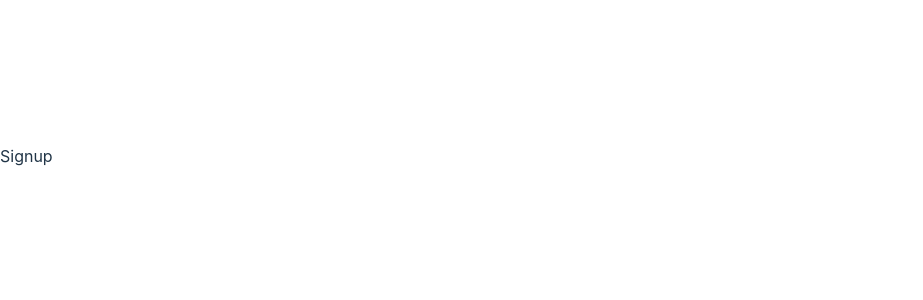
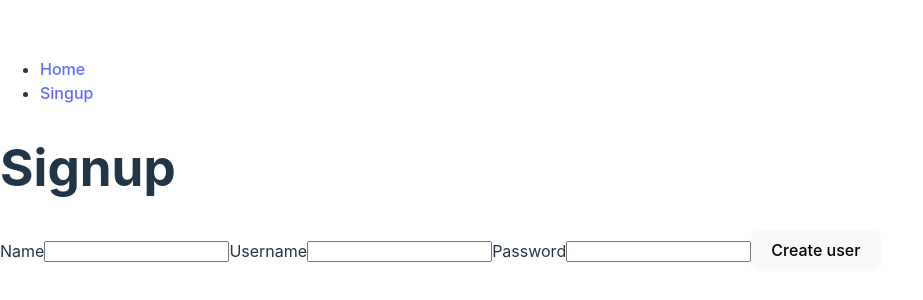
Before and after one commit to matiashernandev/mern-auth, a React (Vite) app in the folder frontend/: page /signup in a window 1280 px wide. Shown: the part 244-544 px from the top of the page, without its empty margins (0-923 px from the left). Built offline with nearby package versions, Linux system fonts and the light colour scheme.

Commit message:
add login and signup form

```diff
--- a/frontend/src/main.tsx
+++ b/frontend/src/main.tsx
@@ -1,17 +1,17 @@
 import React from "react"
 import ReactDOM from "react-dom/client"
-import App from "./App.tsx"
 import "./index.css"
 import { createBrowserRouter, RouterProvider } from "react-router-dom"
 import Signup from "./routes/Signup.tsx"
 import Dashboard from "./routes/Dashboard.tsx"
 import ProtectedRoute from "./routes/ProtectedRoute.tsx"
 import AuthProvider from "./auth/AuthProvider.tsx"
+import Login from "./routes/Login.tsx"
 
 const router = createBrowserRouter([
   {
     path: "/",
-    element: <App />
+    element: <Login />
   },
   {
     path: "/signup",
--- a/frontend/src/routes/Login.tsx
+++ b/frontend/src/routes/Login.tsx
@@ -1,5 +1,23 @@
+import { useState } from "react"
+import DefaultLayout from "../layout/DefaultLayout"
+
 export default function Login() {
+  const [username, setUsername] = useState("")
+  const [password, setPassword] = useState("")
+
   return (
-    <div>Login</div>
+    <DefaultLayout>
+      <form className="form">
+        <h1>Login</h1>
+
+        <label >Username</label>
+        <input onChange={(e) => { setUsername(e.target.value) }} type="text" />
+
+        <label >Password</label>
+        <input onChange={(e) => { setPassword(e.target.value) }} type="password" />
+
+        <button>Login</button>
+      </form>
+    </DefaultLayout>
   )
 }
--- a/frontend/src/routes/Signup.tsx
+++ b/frontend/src/routes/Signup.tsx
@@ -1,5 +1,25 @@
+import { useState } from "react"
+import DefaultLayout from "../layout/DefaultLayout"
+
 export default function Signup() {
+  const [name, setName] = useState("")
+  const [username, setUsername] = useState("")
+  const [password, setPassword] = useState("")
+
   return (
-    <div>Signup</div>
+    <DefaultLayout>
+      <form className="form">
+        <h1>Signup</h1>
+        <label >Name</label>
+        <input onChange={(e) => { setName(e.target.value) }} type="text" />
+
+        <label >Username</label>
+        <input onChange={(e) => { setUsername(e.target.value) }} type="text" />
+
+        <label >Password</label>
+        <input onChange={(e) => { setPassword(e.target.value) }} type="password" />
+        <button>Create user</button>
+      </form>
+    </DefaultLayout>
   )
 }
```
